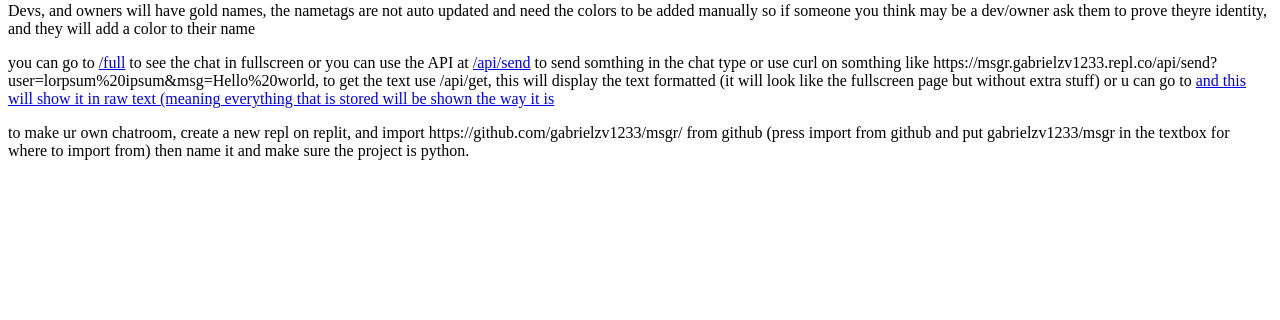
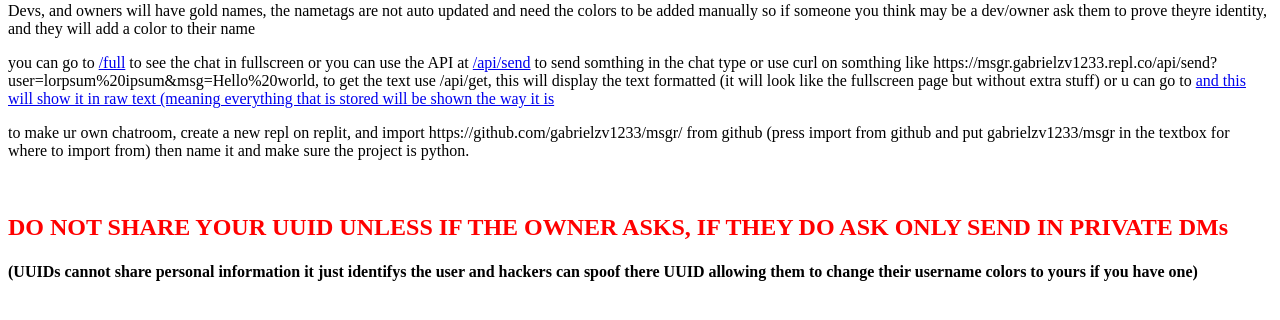
Before and after one commit to gabrielzv1233/msgr, a Flask app: page /info in a window 1280 px wide. Shown: the part 252-572 px from the top of the page. Run offline with Flask 3, Linux system fonts and the light colour scheme.

Commit message:
styling changes

```diff
--- a/templates/full.html
+++ b/templates/full.html
@@ -97,9 +97,9 @@
 <body>
 <center>
   <header><b class="HTDM">Hi welcome to the chatroom, please be sure to checkout the <a href="/info">info</a> page</b><br>
-<b style="color:white;"><i style="color:gold;">Gold</i> names with a checkmark are owners, <i style="color:limegreen;"">Lime green</i> or <b style="color:#A908B5;">purple</b> names are trusted users</b><br>
+<b style="color:white;"><i style="color:gold;">Gold</i> names with a checkmark are owners, <b style="color:limegreen;"">Lime green</b> or <b style="color:#A908B5;">purple</b> names are trusted users</b><br>
 <b class="TW">Time is shown as the time of the server</b><br>
-<!--button class="info" onclick="window.open('/info', '_blank');">Info Page</button--></header>
+</header>
 </center>
 <div id="messages"></div>
 </body>
--- a/templates/info.html
+++ b/templates/info.html
@@ -19,5 +19,6 @@
   <p>Devs, and owners will have gold names, the nametags are not auto updated and need the colors to be added manually so if someone you think may be a dev/owner ask them to prove theyre identity, and they will add a color to their name </p>
 
 <p>you can go to <a href="/full">/full</a> to see the chat in fullscreen or you can use the API at <a href="/api/send">/api/send</a> to send somthing in the chat type or use curl on somthing like https://msgr.gabrielzv1233.repl.co/api/send?user=lorpsum%20ipsum&msg=Hello%20world, to get the text use /api/get, this will display the text formatted (it will look like the fullscreen page but without extra stuff) or u can go to <a href="/api/get/raw"> and this will show it in raw text (meaning everything that is stored will be shown the way it is</a></p>
-<p>to make ur own chatroom, create a new repl on replit, and import https://github.com/gabrielzv1233/msgr/ from github (press import from github and put gabrielzv1233/msgr in the textbox for where to import from) then name it and make sure the project is python.</p>
+<p>to make ur own chatroom, create a new repl on replit, and import https://github.com/gabrielzv1233/msgr/ from github (press import from github and put gabrielzv1233/msgr in the textbox for where to import from) then name it and make sure the project is python.</p><br>
+<h2 style="color:red;">DO NOT SHARE YOUR UUID UNLESS IF THE OWNER ASKS, IF THEY DO ASK ONLY SEND IN PRIVATE DMs</h2><h4> (UUIDs cannot share personal information it just identifys the user and hackers can spoof there UUID allowing them to change their username colors to yours if you have one)</h4>
 </body>
```
